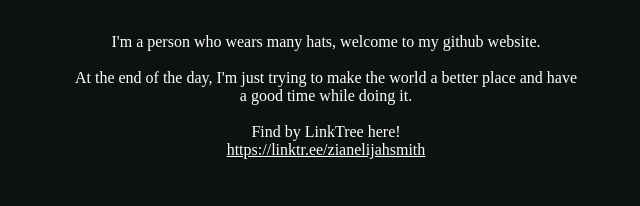
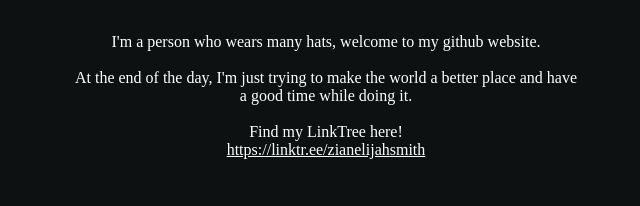
Before and after one commit to ZianElijahSmith/ZianElijahSmith.github.io, a plain HTML site: page index.html in a window 1280 px wide. Shown: the part 183-389 px from the top of the page, 314-954 px from the left. Drawn offline with nearby package versions, Linux system fonts and the light colour scheme; a web font is replaced by a local one.

Commit message:
Update index.html

```diff
--- a/index.html
+++ b/index.html
@@ -108,7 +108,7 @@
            <br><br>
            At the end of the day, I'm just trying to make the world a better place and have a good time while doing it.
            <br /><br />
-           Find by LinkTree here!
+           Find my LinkTree here!
            <br />
            <a style="color: white;"
            target="_blank"
```
